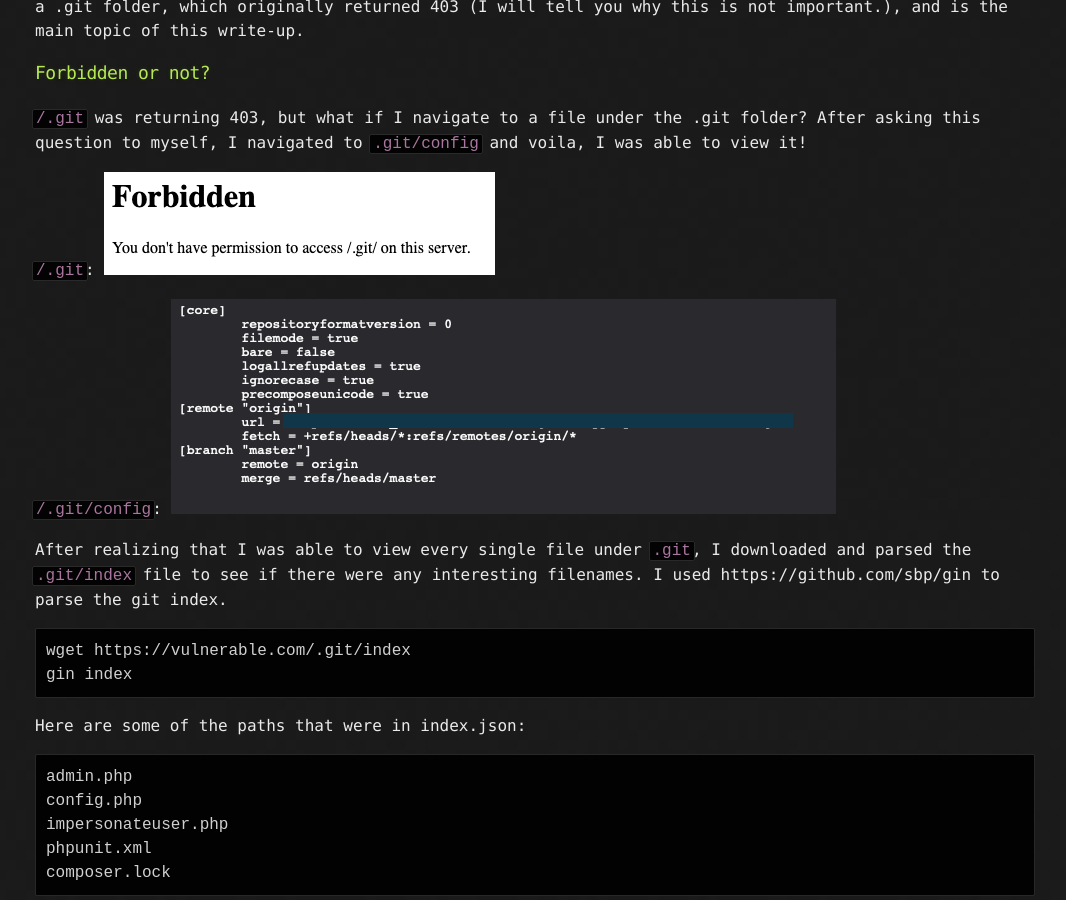
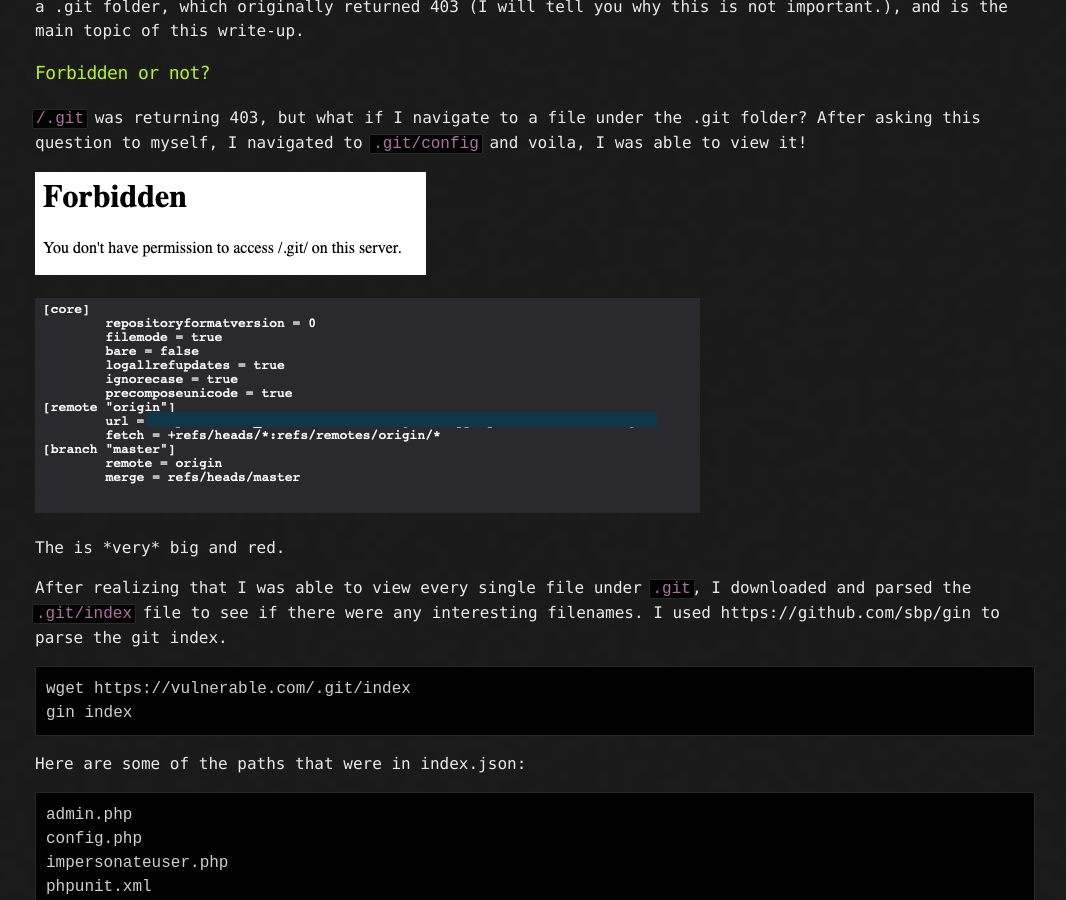
Before and after one commit to pyrrhon1337/pyrrhon1337.github.io, a Jekyll site: the page built from en/1.md, in a window 1280 px wide and 900 px high, scrolled down 565 px. Shown: the whole window, without its empty margins (105-1171 px from the left). Built offline with Jekyll 4.4.1, drawn with Linux system fonts in a browser that asks for light colours; our own code applies the rules of GitHub Pages for plain Markdown files.

Commit message:
Modified the write-up

```diff
--- a/en/1.md
+++ b/en/1.md
@@ -10,11 +10,10 @@ First and foremost, I enumerated the subdomains of the application. Later, I sta
 ### Forbidden or not?
 `/.git` was returning 403, but what if I navigate to a file under the .git folder? After asking this question to myself, I navigated to `.git/config` and voila, I was able to view it!
 
-`/.git`:
 ![.git returns 403](../en/git-403.png)
 
-`/.git/config`:
 ![.git/config is readable](../en/git-config.png)
+<figcaption>The is *very* big and red.</figcaption>
 
 After realizing that I was able to view every single file under `.git`, I downloaded and parsed the `.git/index` file to see if there were any interesting filenames. I used https://github.com/sbp/gin to parse the git index.
 
```
